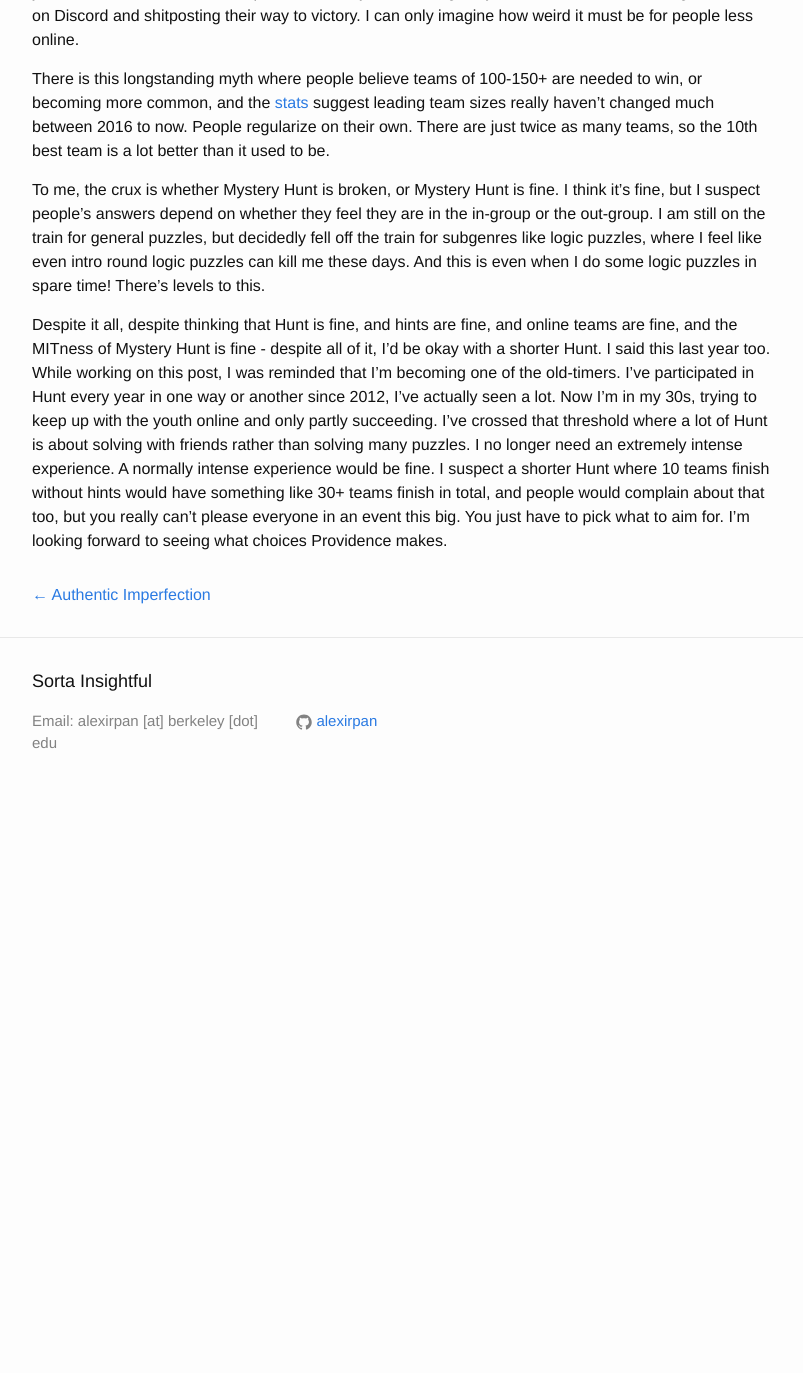
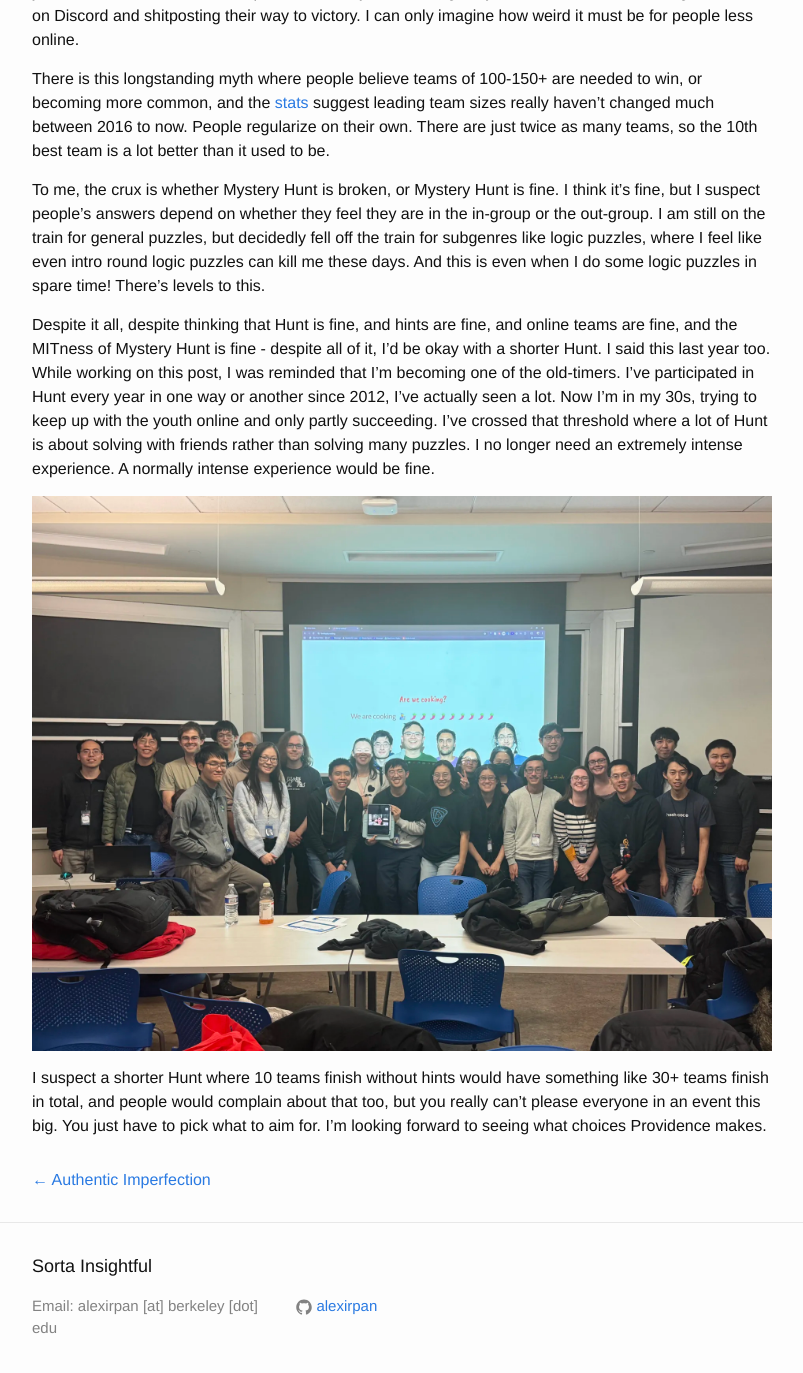
Before and after one commit to alexirpan/alexirpan.github.io, a Jekyll site: the page built from _posts/2026-01-21-mh-2026.markdown, in a window 1280 px wide and 1400 px high, scrolled down 20430 px. Shown: the top 1373 px of the window, without its empty margins (238-1041 px from the left). Built offline with Jekyll 4.4.1, drawn with Linux system fonts in a browser that asks for light colours; nearby versions of some CDN libraries; formulas are drawn with MathJax 3; before the commit the page ends 21245 px from its top, so only the background shows below that.

Commit message:
optipng pass

```diff
--- a/_posts/2026-01-21-mh-2026.markdown
+++ b/_posts/2026-01-21-mh-2026.markdown
@@ -965,6 +965,10 @@ where a lot of Hunt is about solving with friends rather than solving many
 puzzles.
 I no longer need an extremely intense experience. A normally intense
 experience would be fine.
+
+![Photo of the team](/public/mh-2026/team_photo.webp)
+{: .centered }
+
 I suspect a shorter
 Hunt where 10 teams finish without hints would have something like 30+ teams
 finish in total, and people would complain about that too, but you really can't
```
Also changed, not shown: public/mh-2026/chart_solved_by_gemini.png, public/mh-2026/lol.png, public/mh-2026/runaround_guess_log.png, public/mh-2026/team_photo.webp (added), 1 other file.
